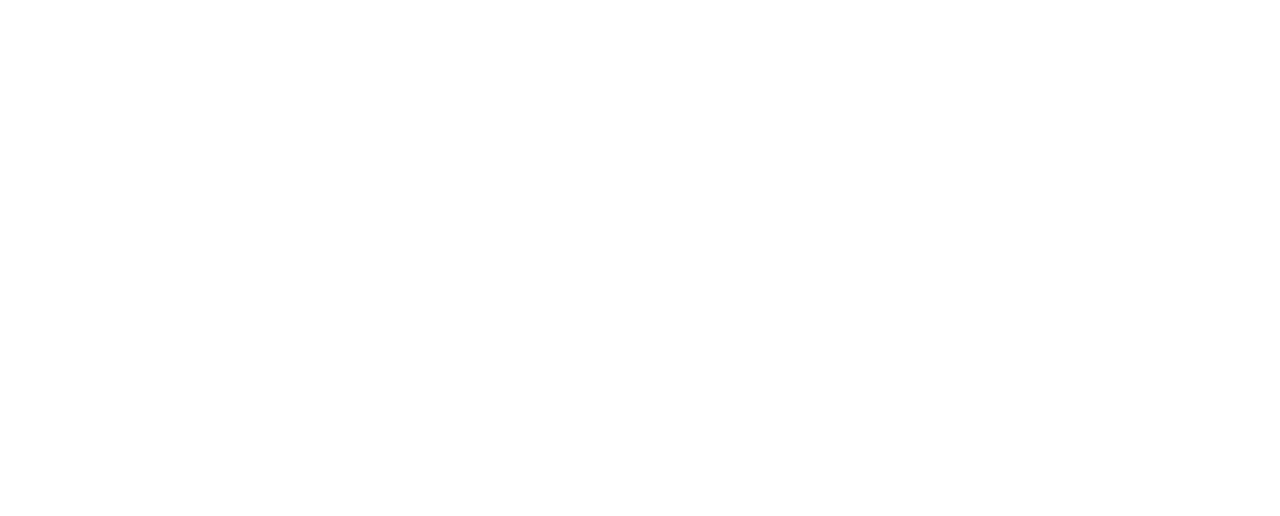
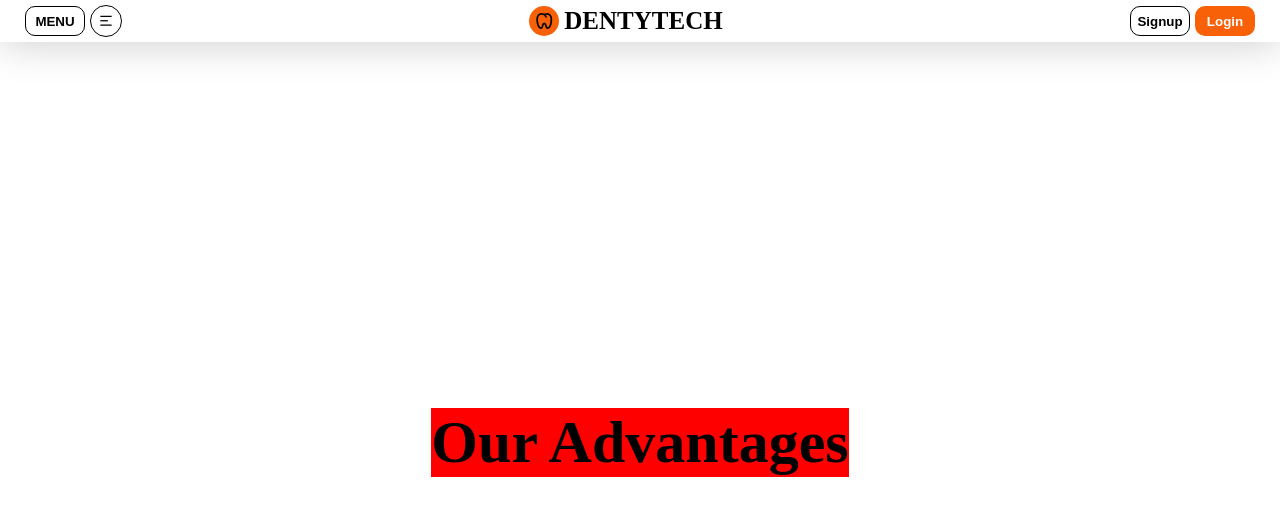
Before and after one commit to ruchibajra/Denty-Tech-Website, a plain HTML site: page index.html in a window 1280 px wide. Drawn offline with nearby package versions, Linux system fonts and the light colour scheme.

Commit message:
hero text added

```diff
--- a/assests/css/style.css
+++ b/assests/css/style.css
@@ -0,0 +1,93 @@
+* {
+  padding: 0px;
+  margin: 0px;
+}
+
+button {
+  width: 60px;
+  height: 30px;
+  border-radius: 10px;
+  border: 1px solid black;
+  background-color: white;
+  font-weight: bold;
+}
+
+h1 {
+  font-size: 25px;
+}
+
+.navbar {
+  height: 2rem;
+  display: flex;
+  align-items: center;
+  justify-content: space-evenly;
+  padding: 5px;
+  box-shadow: 0 2px 40px 0 rgba(0, 0, 0, 0.2);
+}
+
+.nav-menu,
+.nav-title,
+.nav-join,
+.nav-menu i,
+.nav-title i {
+  display: flex;
+  align-items: center;
+  justify-content: center;
+}
+
+.nav-title {
+  flex-grow: 1;
+}
+
+.nav-menu {
+  margin-left: 20px;
+}
+
+.nav-join {
+  margin-right: 20px;
+}
+
+.nav-menu i {
+  height: 30px;
+  width: 30px;
+  font-size: 15px;
+  border: 1px solid black;
+  border-radius: 50%;
+  margin-left: 5px;
+}
+
+.nav-title i {
+  height: 30px;
+  width: 30px;
+  font-size: 20px;
+  background-color: rgb(249, 97, 9);
+  border-radius: 50%;
+  margin-right: 5px;
+}
+
+#btn-login {
+  background-color: rgb(249, 97, 9);
+  color: white;
+  font-weight: bold;
+  border: none;
+  margin-left: 5px;
+}
+
+/* hero section start */
+#hero-section {
+  height: 100vh;
+  width: 100vw;
+  display: flex;
+  align-items: center;
+  justify-content: center;
+}
+
+#hero-section h1 {
+  display: flex;
+  background-color: red;
+  font-size: 60px;
+}
+/* hero section end */
+
+/* image stack start */
+/* image stack end */
--- a/index.html
+++ b/index.html
@@ -1,11 +1,53 @@
 <!DOCTYPE html>
 <html lang="en">
-<head>
-    <meta charset="UTF-8">
-    <meta name="viewport" content="width=device-width, initial-scale=1.0">
+  <head>
+    <meta charset="UTF-8" />
+    <meta name="viewport" content="width=device-width, initial-scale=1.0" />
     <title>Denty Tech</title>
-</head>
-<body>
+    <link rel="stylesheet" href="./assests/css/style.css" />
+    <link
+    href="https://cdn.jsdelivr.net/npm/remixicon@4.2.0/fonts/remixicon.css"
+    rel="stylesheet"
+/>
+  </head>
+  <body>
 
-</body>
+    <!-- navbar start -->
+    <div class="navbar">
+      <div class="nav-menu">
+        <button>MENU</button>
+        <i class="ri-menu-2-line"></i>
+      </div>
+      <div class="nav-title">
+        <i class="ri-tooth-line"></i>
+        <h1>DENTYTECH</h1>
+      </div>
+      <div class="nav-join">
+        <button>Signup</button>
+        <button id="btn-login">Login</button>
+      </div>
+    </div>
+    <!-- navbar end -->
+
+    <!-- hero page start -->
+     <div id="hero-section">
+        <h1>
+            Our Advantages
+        </h1>
+
+        <div class="image-stack">
+          <div class="image1"></div>
+          <div class="image2"></div>
+          <div class="image3"></div>
+        </div>
+
+
+
+     </div>
+    <!-- hero page end -->
+
+
+
+
+  </body>
 </html>
```
